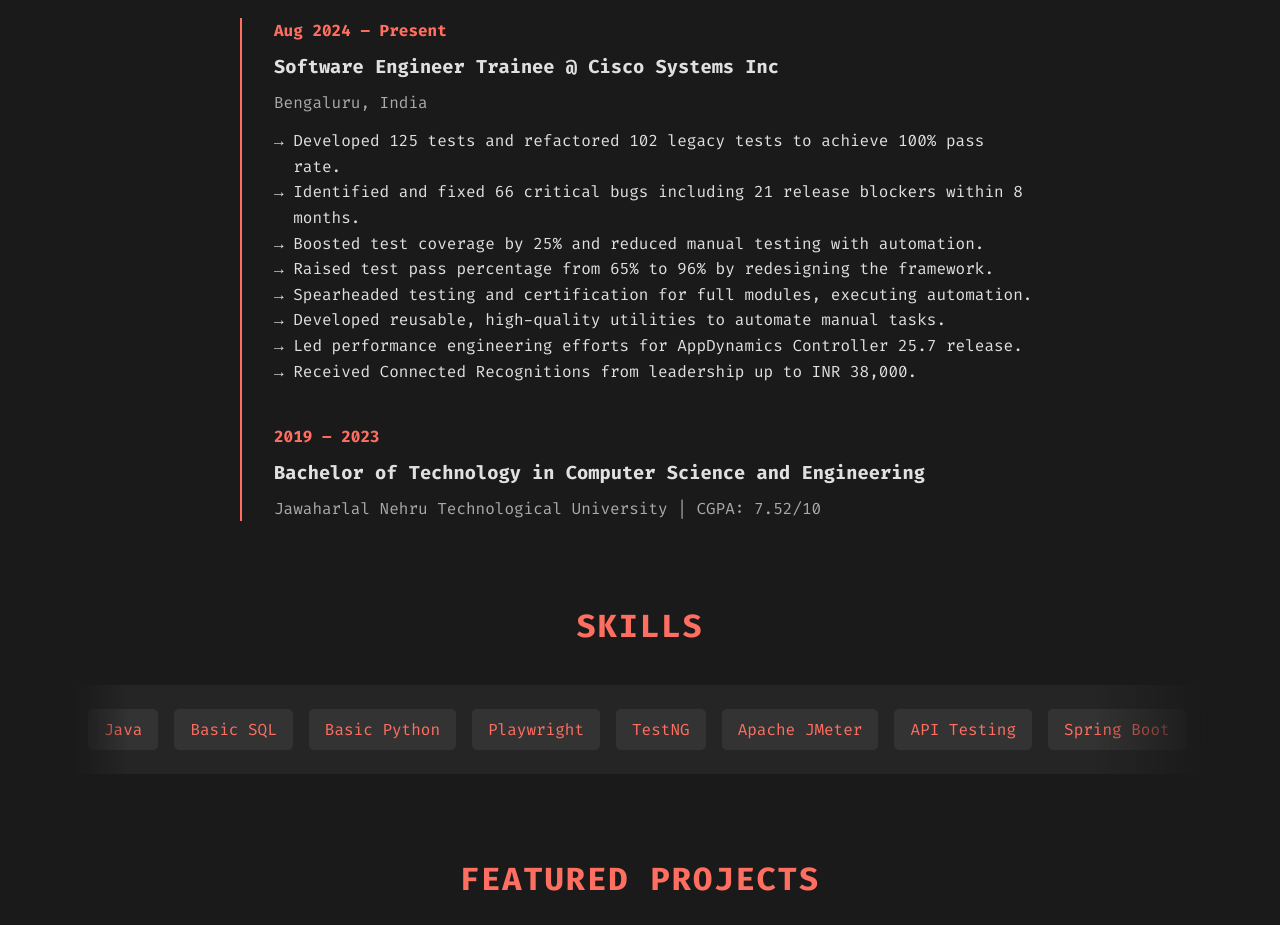
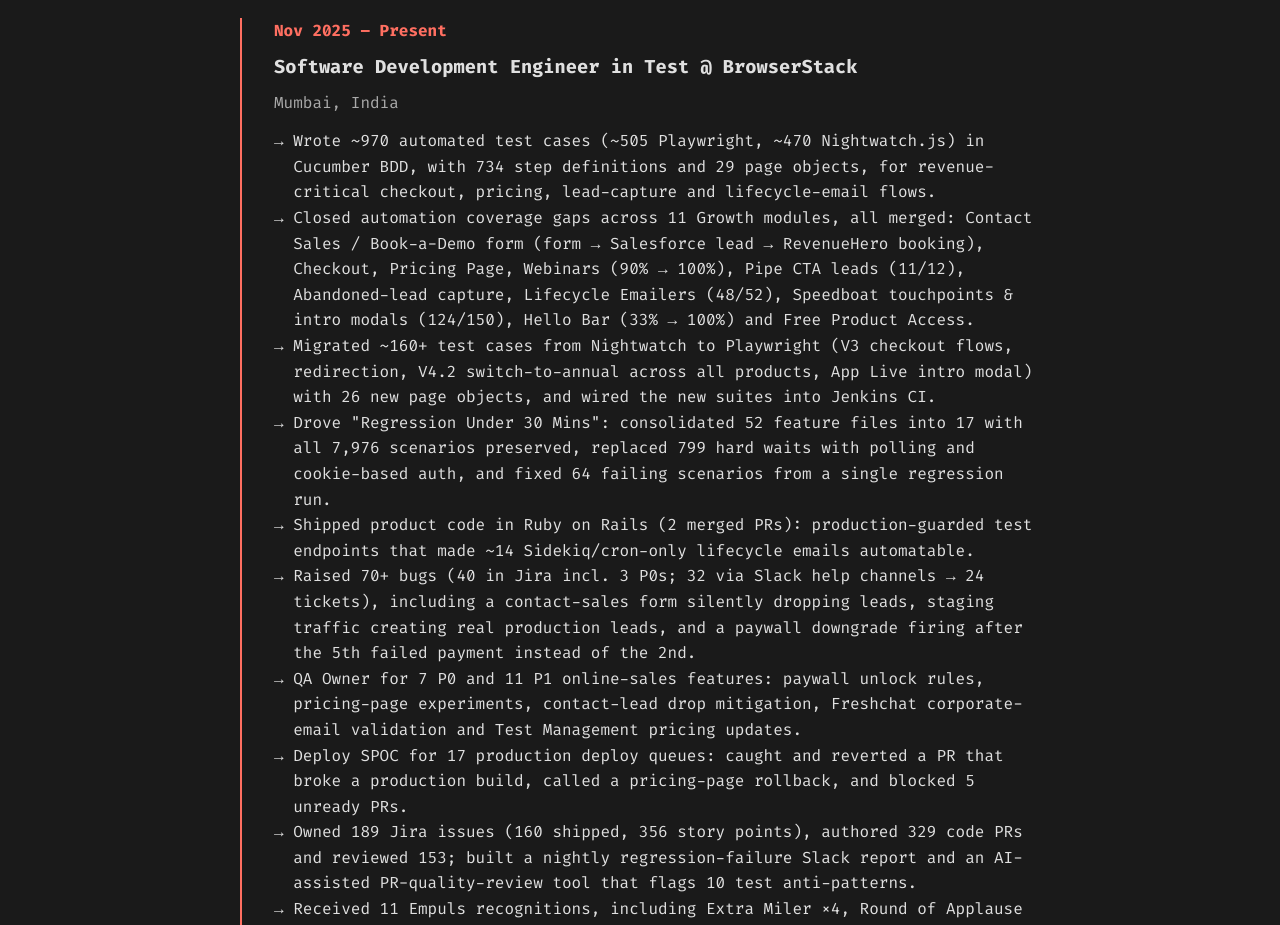
Before and after one commit to Tameemahmedd/tameemmulla-portfolio, a React (Vite) app: page / in a window 1280 px wide. Shown: the part 1340-2265 px from the top of the page. Built offline with nearby package versions, Linux system fonts and the light colour scheme.

Commit message:
Add BrowserStack SDET experience; fix Cisco dates and recognition amount

```diff
--- a/src/components/Experience.jsx
+++ b/src/components/Experience.jsx
@@ -5,7 +5,26 @@
     <h2>EXPERIENCE & TIMELINE</h2>
     <div className="timeline">
       <div className="timeline-item">
-        <div className="timeline-date">Aug 2024 – Present</div>
+        <div className="timeline-date">Nov 2025 – Present</div>
+        <div className="timeline-content">
+          <h3>Software Development Engineer in Test @ BrowserStack</h3>
+          <p>Mumbai, India</p>
+          <ul>
+            <li>Wrote ~970 automated test cases (~505 Playwright, ~470 Nightwatch.js) in Cucumber BDD, with 734 step definitions and 29 page objects, for revenue-critical checkout, pricing, lead-capture and lifecycle-email flows.</li>
+            <li>Closed automation coverage gaps across 11 Growth modules, all merged: Contact Sales / Book-a-Demo form (form → Salesforce lead → RevenueHero booking), Checkout, Pricing Page, Webinars (90% → 100%), Pipe CTA leads (11/12), Abandoned-lead capture, Lifecycle Emailers (48/52), Speedboat touchpoints & intro modals (124/150), Hello Bar (33% → 100%) and Free Product Access.</li>
+            <li>Migrated ~160+ test cases from Nightwatch to Playwright (V3 checkout flows, redirection, V4.2 switch-to-annual across all products, App Live intro modal) with 26 new page objects, and wired the new suites into Jenkins CI.</li>
+            <li>Drove "Regression Under 30 Mins": consolidated 52 feature files into 17 with all 7,976 scenarios preserved, replaced 799 hard waits with polling and cookie-based auth, and fixed 64 failing scenarios from a single regression run.</li>
+            <li>Shipped product code in Ruby on Rails (2 merged PRs): production-guarded test endpoints that made ~14 Sidekiq/cron-only lifecycle emails automatable.</li>
+            <li>Raised 70+ bugs (40 in Jira incl. 3 P0s; 32 via Slack help channels → 24 tickets), including a contact-sales form silently dropping leads, staging traffic creating real production leads, and a paywall downgrade firing after the 5th failed payment instead of the 2nd.</li>
+            <li>QA Owner for 7 P0 and 11 P1 online-sales features: paywall unlock rules, pricing-page experiments, contact-lead drop mitigation, Freshchat corporate-email validation and Test Management pricing updates.</li>
+            <li>Deploy SPOC for 17 production deploy queues: caught and reverted a PR that broke a production build, called a pricing-page rollback, and blocked 5 unready PRs.</li>
+            <li>Owned 189 Jira issues (160 shipped, 356 story points), authored 329 code PRs and reviewed 153; built a nightly regression-failure Slack report and an AI-assisted PR-quality-review tool that flags 10 test anti-patterns.</li>
+            <li>Received 11 Empuls recognitions, including Extra Miler ×4, Round of Applause ×3 and Unsung Warriors ×2.</li>
+          </ul>
+        </div>
+      </div>
+      <div className="timeline-item">
+        <div className="timeline-date">Aug 2024 – Sept 2025</div>
         <div className="timeline-content">
           <h3>Software Engineer Trainee @ Cisco Systems Inc</h3>
           <p>Bengaluru, India</p>
@@ -17,7 +36,7 @@
             <li>Spearheaded testing and certification for full modules, executing automation.</li>
             <li>Developed reusable, high-quality utilities to automate manual tasks.</li>
             <li>Led performance engineering efforts for AppDynamics Controller 25.7 release.</li>
-            <li>Received Connected Recognitions from leadership up to INR 38,000.</li>
+            <li>Received Connected Recognitions from leadership up to INR 48,000.</li>
           </ul>
         </div>
       </div>
```
